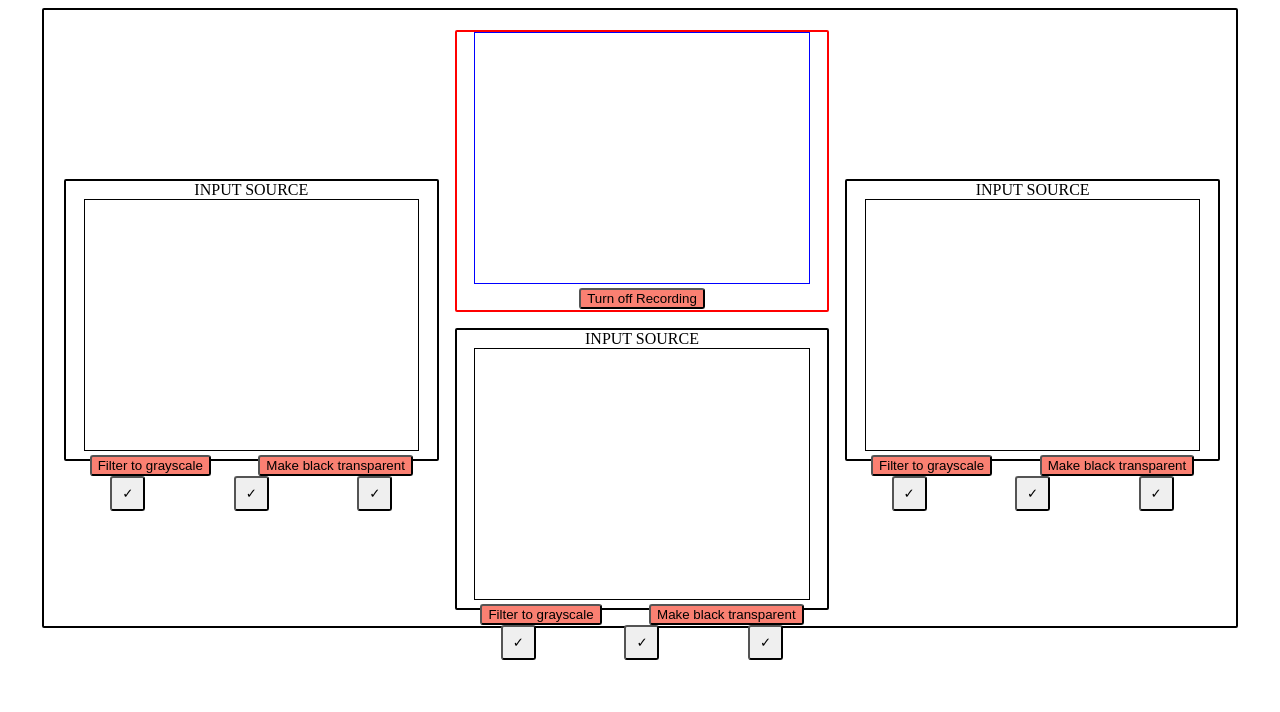
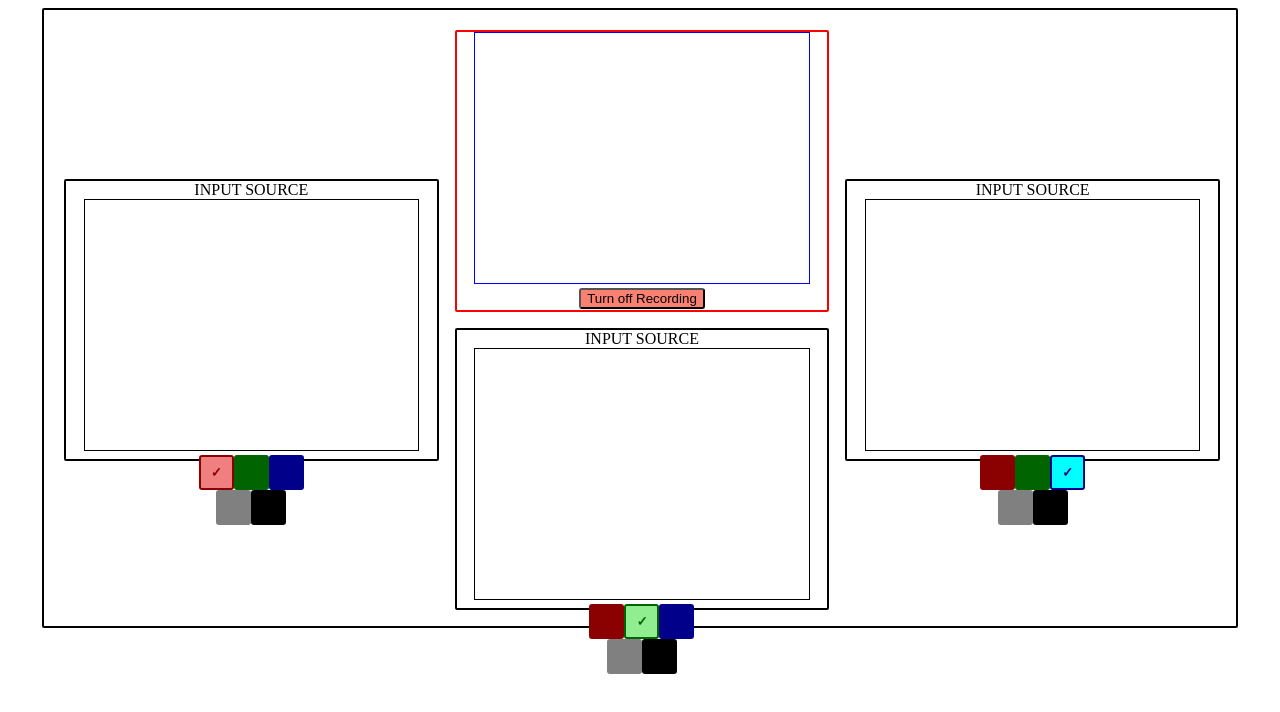
Before and after one commit to jamiecwebber/homecomings, a React (Create React App) app: page / in a window 1280 px wide. Shown: the top 712 px of the page. Built offline with nearby package versions, Linux system fonts and the light colour scheme; no server answers.

Commit message:
updated design of video control buttons

```diff
--- a/src/components/atoms/VideoInputControls.js
+++ b/src/components/atoms/VideoInputControls.js
@@ -12,21 +12,17 @@ const StyledButtonRow = styled.div`
     display: flex;
     flex-direction: row;
     align-items: center;
-    justify-content: space-around;
-`
-
-const StyledButton = styled.button`
-    border-radius: 3px;
-    background: salmon;
+    justify-content: center;
 `
 
 const ColourButton = styled.button`
     width: 35px;
     height: 35px;
     border-radius: 3px;
-    color: ${ props => props.uncheckedColour }
-    border: 2px solid ${ props => props.uncheckedColour }
-    background: ${ props => props.checked ? props.checkedColour : props.uncheckedColour }
+    font-weight: bold;
+    color: ${ props => props.uncheckedColour };
+    border: 2px solid ${ props => props.uncheckedColour };
+    background: ${ props => props.checked ? props.checkedColour : props.uncheckedColour };
 `
 
 const VideoInputControls = ( { display } ) => {
@@ -82,16 +78,13 @@ const VideoInputControls = ( { display } ) => {
 
         <StyledContainer>
             <StyledButtonRow>
-                <StyledButton onClick={toggleGrayscale}>
-                    {grayscale ? "Don't filter to grayscale" : "Filter to grayscale"}
-                </StyledButton>
-                <StyledButton onClick={toggleIsBlackTransparent}>
-                    {isBlackTransparent ? "Don't make black transparent" : "Make black transparent"}</StyledButton>
+                <ColourButton checked={showColour[0] ? true : false} checkedColour="lightcoral" uncheckedColour="darkred" onClick={()=>toggleColour(0)}>✓</ColourButton>
+                <ColourButton checked={showColour[1] ? true : false} checkedColour="lightgreen" uncheckedColour="darkgreen" onClick={()=>toggleColour(1)}>✓</ColourButton>
+                <ColourButton checked={showColour[2] ? true : false} checkedColour="cyan" uncheckedColour="darkblue" onClick={()=>toggleColour(2)}>✓</ColourButton>
             </StyledButtonRow>
             <StyledButtonRow>
-                <ColourButton checked={showColour[0]} checkedColour={'red'} uncheckedColour={'dark red'} onClick={()=>toggleColour(0)}>✓</ColourButton>
-                <ColourButton checked={showColour[1]} checkedColour={'green'} uncheckedColour={'dark green'} onClick={()=>toggleColour(1)}>✓</ColourButton>
-                <ColourButton checked={showColour[2]} checkedColour={'blue'} uncheckedColour={'dark blue'}onClick={()=>toggleColour(2)}>✓</ColourButton>
+                <ColourButton checked={grayscale} checkedColour="ivory" uncheckedColour="gray" onClick={toggleGrayscale}>✓</ColourButton>
+                <ColourButton checked={isBlackTransparent} checkedColour="white" uncheckedColour="black" onClick={toggleIsBlackTransparent}>✓</ColourButton>
             </StyledButtonRow>
         </StyledContainer>
     )
```
